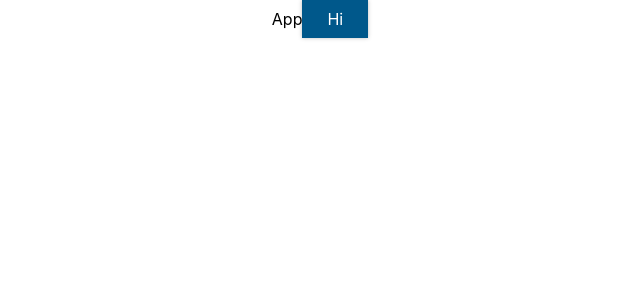
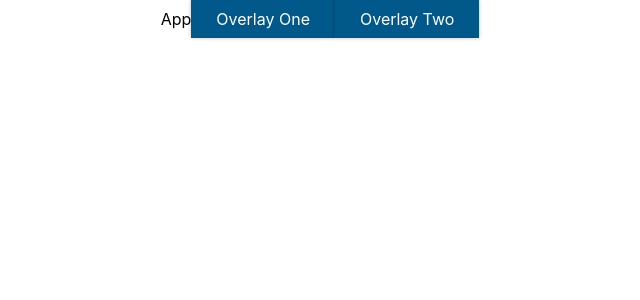
Before and after one commit to VictoriaStudios/udemy, a React (Create React App) app: page / in a window 1280 px wide. Shown: the top 300 px of the page, without its empty margins (320-960 px from the left). Built offline with nearby package versions, Linux system fonts and the light colour scheme.

Commit message:
Made site a little more complex for upcoming reducer practice

```diff
--- a/src/App.js
+++ b/src/App.js
@@ -5,6 +5,7 @@ import Button from './components/Button';
 
 function App() {
   const [errorOpen, setErrorOpen] = useState(false)
+  const [errorTwoOpen, setErrorTwoOpen] = useState(false)
   const handleOpenErrorModal = () => {
     localStorage.setItem ('error', 'true')
     setErrorOpen (true)
@@ -12,6 +13,14 @@ function App() {
   const handleCloseErrorModal = () => {
     localStorage.setItem ('error', 'false')
     setErrorOpen (false)
+  }
+  const handleOpenErrorTwoModal = () => {
+    localStorage.setItem ('errorTwo', 'true')
+    setErrorTwoOpen (true)
+  }
+  const handleCloseErrorTwoModal = () => {
+    localStorage.setItem ('errorTwo', 'false')
+    setErrorTwoOpen (false)
   }
 
   useEffect(() => {
@@ -25,9 +34,13 @@ function App() {
     <div className="App">
       App
       <Button type="submit" onClick={handleOpenErrorModal}>
-        Hi
+        Overlay One
       </Button>
-      {errorOpen? (<ErrorModal onClose={handleCloseErrorModal} />): ("")}
+      <Button type="submit" onClick={handleOpenErrorTwoModal}>
+        Overlay Two
+      </Button>
+      {errorOpen? (<ErrorModal onClose={handleCloseErrorModal} header={"header1"} />): ("")}
+      {errorTwoOpen? (<ErrorModal onClose={handleCloseErrorTwoModal} header={"header2"} />): ("")}
     </div>
   );
 }
--- a/src/components/ErrorModal.js
+++ b/src/components/ErrorModal.js
@@ -9,7 +9,7 @@ const ModalOverlay = (props) => {
     return (
     <section className={classes.modal}>
         <div className={classes.wrapper}>
-        <h2>This is the header title</h2>
+        <h2>{props.header}</h2>
 
         </div>
     </section>)
@@ -19,7 +19,7 @@ export const ErrorModal = props => {
   return (
     <>
         {ReactDOM.createPortal(<Backdrop onClick={props.onClose}/>, document.getElementById('backdrop-root'))}
-        {ReactDOM.createPortal(<ModalOverlay />, document.getElementById('backdrop-root'))}
+        {ReactDOM.createPortal(<ModalOverlay header={props.header}/>, document.getElementById('backdrop-root'))}
     </>
   )
 }
```
Also changed, not shown: 1 other file (tests, documents, lock files or other folders).
